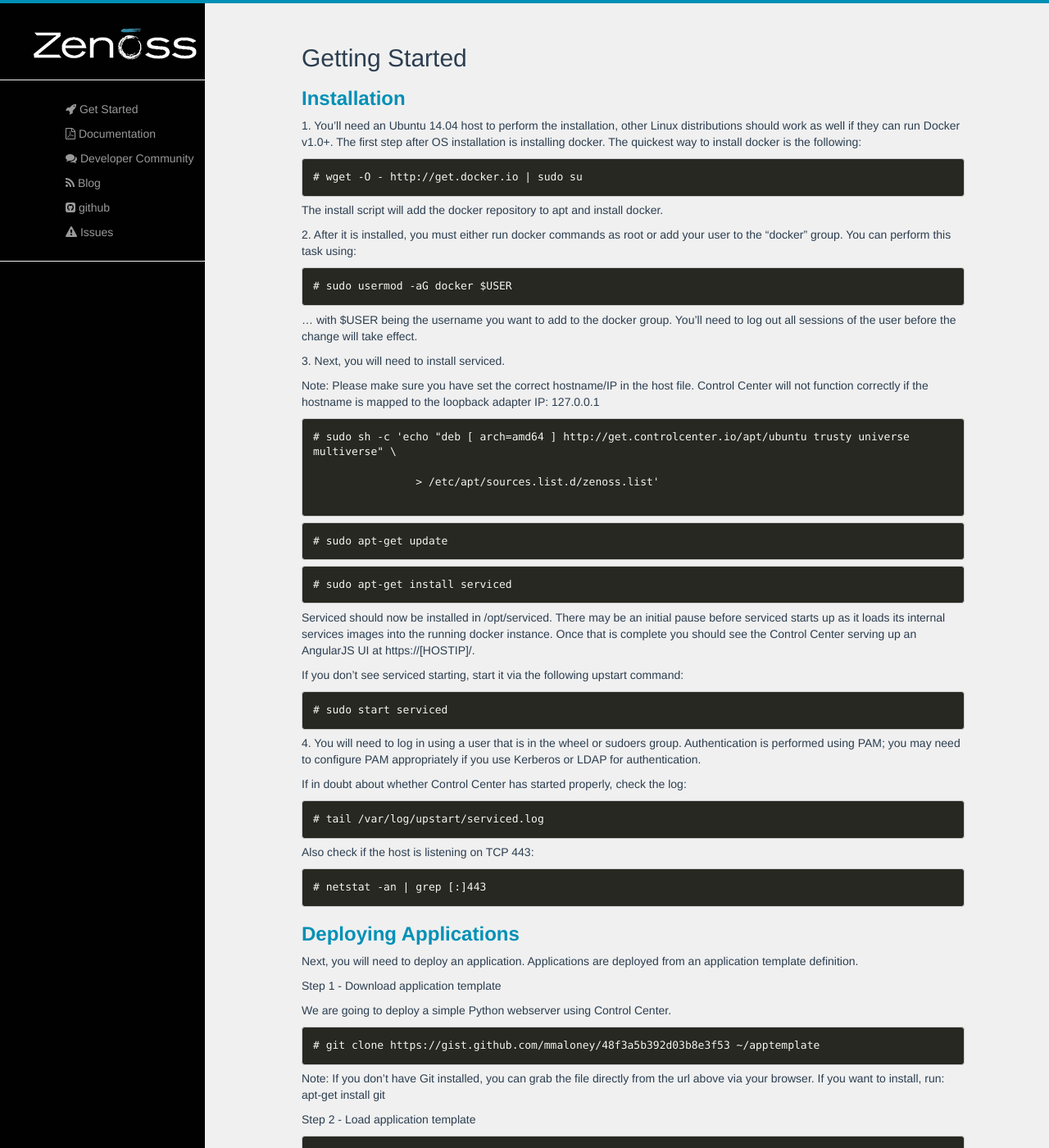
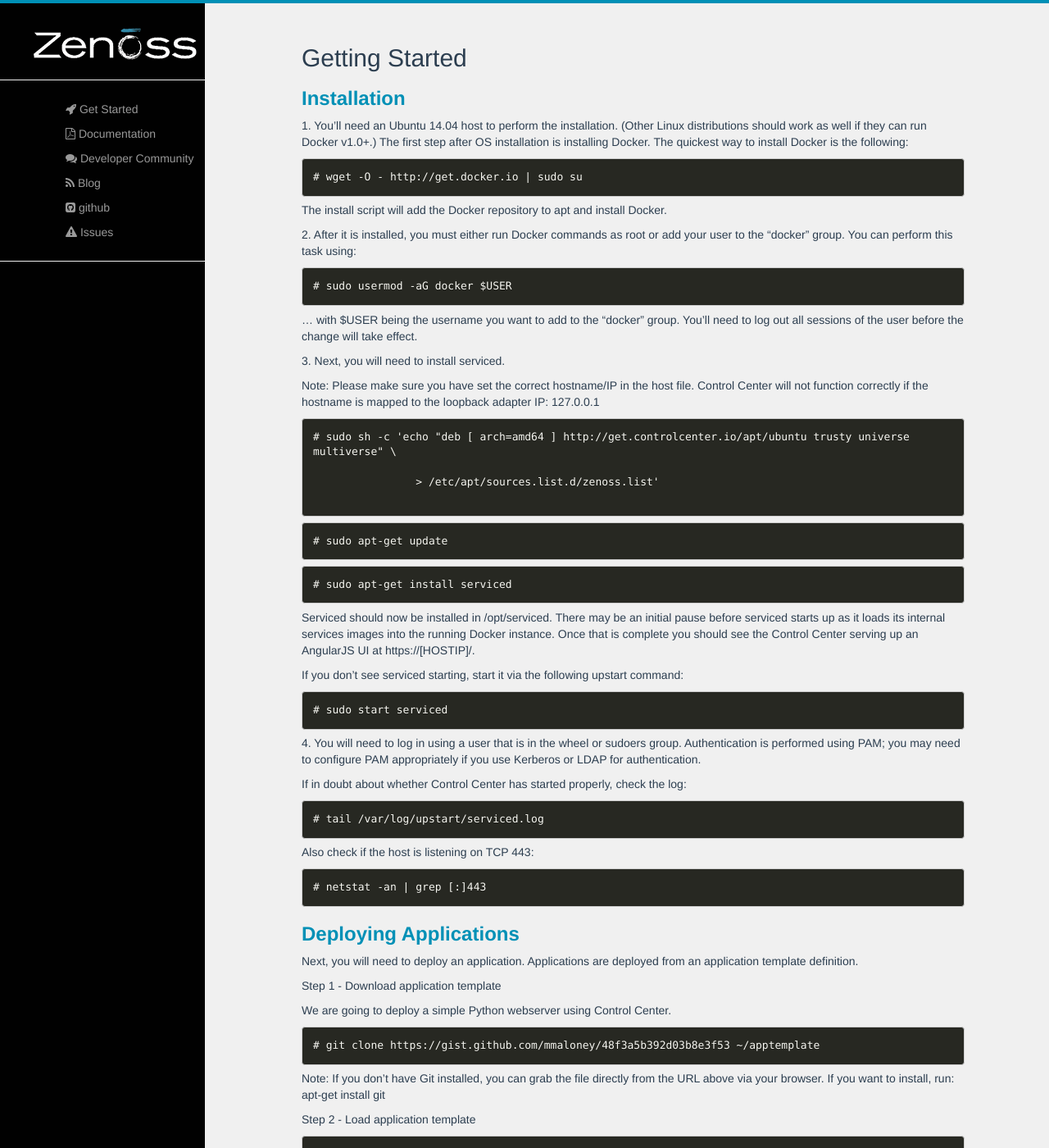
Before and after one commit to control-center/zenoss.io, a Jekyll site: the page built from gettingstarted.html, in a window 1280 px wide and 1400 px high. Shown: the whole window at 82% size. Built offline with Jekyll 4.4.1, drawn with Linux system fonts in a browser that asks for light colours; nearby versions of some CDN libraries; Markdown is read by kramdown in place of the engine named in the settings; some of the changed text lies outside the part shown.

Commit message:
My edits

```diff
--- a/gettingstarted.html
+++ b/gettingstarted.html
@@ -21,16 +21,16 @@
 
 
 
-        <p><span>1. You&rsquo;ll need an Ubuntu 14.04 host to perform the installation, other Linux distributions should work as well if they can run Docker v1.0+. The first step after OS installation is installing docker. The quickest way to install docker is the following:</span>
+        <p><span>1. You&rsquo;ll need an Ubuntu 14.04 host to perform the installation. (Other Linux distributions should work as well if they can run Docker v1.0+.) The first step after OS installation is installing Docker. The quickest way to install Docker is the following:</span>
         </p>
 
         <pre class="language-"><code># wget -O - http://get.docker.io | sudo su</code></pre>
 
-        <p><span>The install script will add the docker repository to apt and install docker. </span></p>
+        <p><span>The install script will add the Docker repository to apt and install Docker. </span></p>
 
 
 
-        <p><span>2. After it is installed, you must either run docker commands as root or add your user to the &ldquo;docker&rdquo;
+        <p><span>2. After it is installed, you must either run Docker commands as root or add your user to the &ldquo;docker&rdquo;
             group. You can perform this task using:</span></p>
 
 
@@ -39,7 +39,7 @@
 
 
 
-        <p><span>&hellip; with $USER being the username you want to add to the docker group. You&rsquo;ll need to log out all sessions of the user before the change will take effect. </span>
+        <p><span>&hellip; with $USER being the username you want to add to the &ldquo;docker&rdquo; group. You&rsquo;ll need to log out all sessions of the user before the change will take effect. </span>
         </p>
 
 
@@ -63,7 +63,7 @@
 
         <pre class="language-"><code># sudo apt-get install serviced</code></pre>
 
-        <p><span>Serviced should now be installed in /opt/serviced.</span><span>&nbsp;There may be an initial pause before serviced starts up as it loads its internal services images into the running docker instance.</span><span>&nbsp;Once that is complete you should see the Control Center serving up an AngularJS UI at </span><span
+        <p><span>Serviced should now be installed in /opt/serviced.</span><span>&nbsp;There may be an initial pause before serviced starts up as it loads its internal services images into the running Docker instance.</span><span>&nbsp;Once that is complete you should see the Control Center serving up an AngularJS UI at </span><span
                 class="c12">https://[HOSTIP]/</a></span><span>. </span></p>
 
 
@@ -109,7 +109,7 @@
 
 
 
-        <p><span>Note:</span><span>&nbsp;If you don&rsquo;t have Git installed, you can grab the file directly from the url above via your browser. If you want to install, run: apt-get install git</span>
+        <p><span>Note:</span><span>&nbsp;If you don&rsquo;t have Git installed, you can grab the file directly from the URL above via your browser. If you want to install, run: apt-get install git</span>
         </p>
 
 
@@ -177,7 +177,7 @@
 
 
 
-        <p><span>In addition, the web server configuration details are available in the UI including the VHost configuration.</span>
+        <p><span>In addition, the web server configuration details are available in the UI, including the VHost configuration.</span>
         </p>
 
 
```
Also changed, not shown: other parts of gettingstarted.html (+1 -1 lines).
